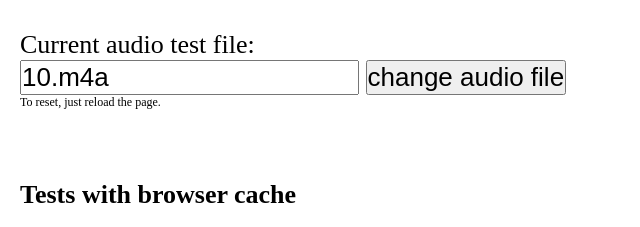
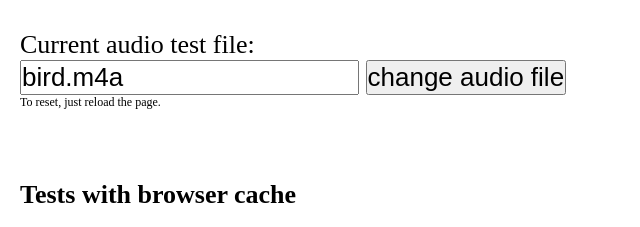
Before and after one commit to CheckeredFlag/CheckeredFlag.github.io, a plain HTML site: page firefox/1552194/index.html in a window 1280 px wide. Shown: the part 170-397 px from the top of the page, 0-640 px from the left. Drawn offline with Linux system fonts and the light colour scheme.

Commit message:
Added bird.m4a

```diff
--- a/firefox/1552194/index.html
+++ b/firefox/1552194/index.html
@@ -6,7 +6,7 @@
 		<meta name="viewport" content="width=device-width, initial-scale=1.0, user-scalable=no">
 		<script type="text/Javascript" src="jquery-3.1.1.min.js"></script>
 		<script>
-			var file = "10.m4a";
+			var file = "bird.m4a";
 
 			function playSound(file, nocache) {
 				// Check if file should not be cached
```
Also changed, not shown: 1 other file.
